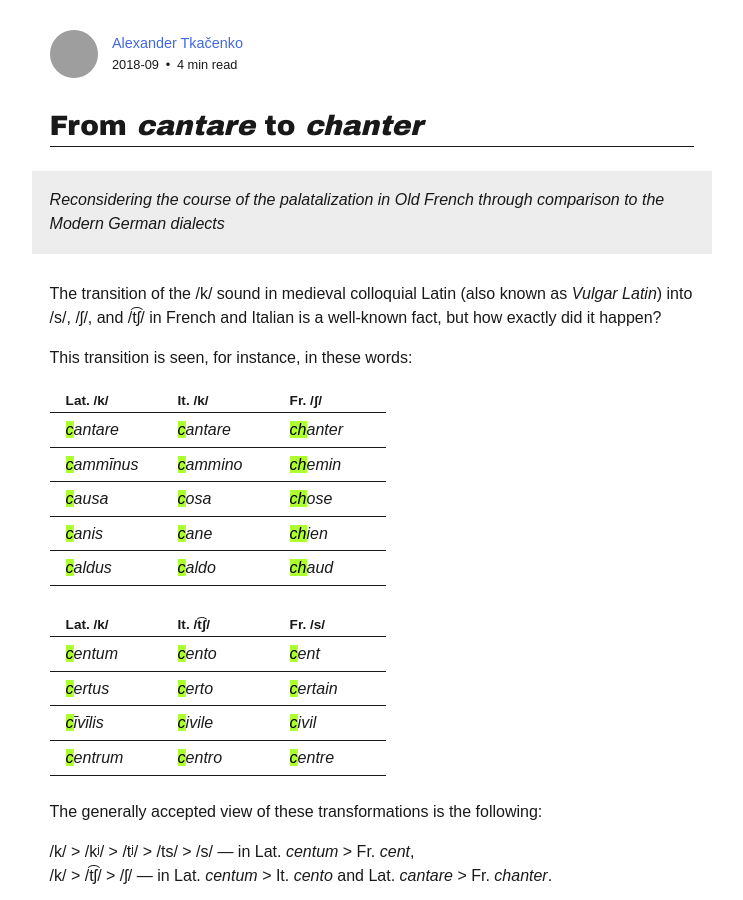
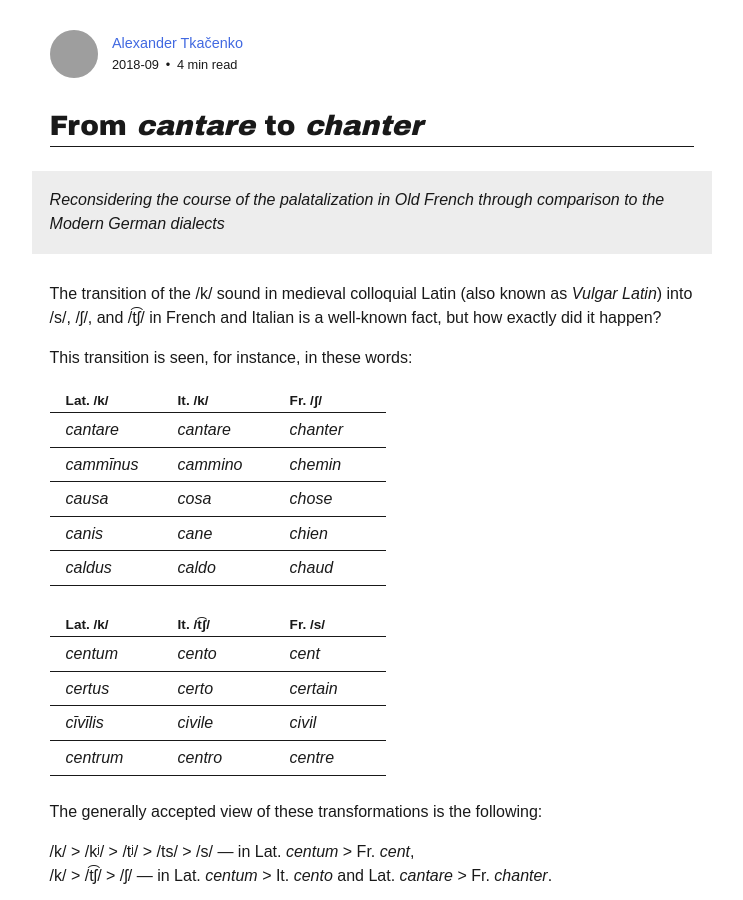
Before and after one commit to axtk/axtk.github.io, a Jekyll site: the page built from x/palatalization_in_Old_French.html, in a window 1280 px wide and 900 px high. Shown: the whole window, without its empty margins (268-1011 px from the left). Built offline with Jekyll 4.4.1, drawn with Linux system fonts in a browser that asks for light colours; grey boxes are pictures that could not be loaded.

Commit message:
remove highlights from palatalization examples

```diff
--- a/x/palatalization_in_Old_French.html
+++ b/x/palatalization_in_Old_French.html
@@ -25,29 +25,29 @@ abstract: Reconsidering the course of the palatalization in Old French through c
     <th>Fr. /ʃ/</th>
 </tr>
 <tr>
-    <td><i><mark>c</mark>antare</i></td>
-    <td><i><mark>c</mark>antare</i></td>
-    <td><i><mark>ch</mark>anter</i></td>
+    <td><i>cantare</i></td>
+    <td><i>cantare</i></td>
+    <td><i>chanter</i></td>
 </tr>
 <tr>
-    <td><i><mark>c</mark>ammīnus</i></td>
-    <td><i><mark>c</mark>ammino</i></td>
-    <td><i><mark>ch</mark>emin</i></td>
+    <td><i>cammīnus</i></td>
+    <td><i>cammino</i></td>
+    <td><i>chemin</i></td>
 </tr>
 <tr>
-    <td><i><mark>c</mark>ausa</i></td>
-    <td><i><mark>c</mark>osa</i></td>
-    <td><i><mark>ch</mark>ose</i></td>
+    <td><i>causa</i></td>
+    <td><i>cosa</i></td>
+    <td><i>chose</i></td>
 </tr>
 <tr>
-    <td><i><mark>c</mark>anis</i></td>
-    <td><i><mark>c</mark>ane</i></td>
-    <td><i><mark>ch</mark>ien</i></td>
+    <td><i>canis</i></td>
+    <td><i>cane</i></td>
+    <td><i>chien</i></td>
 </tr>
 <tr>
-    <td><i><mark>c</mark>aldus</i></td>
-    <td><i><mark>c</mark>aldo</i></td>
-    <td><i><mark>ch</mark>aud</i></td>
+    <td><i>caldus</i></td>
+    <td><i>caldo</i></td>
+    <td><i>chaud</i></td>
 </tr>
 </table>
 <br>
@@ -59,24 +59,24 @@ abstract: Reconsidering the course of the palatalization in Old French through c
     <th>Fr. /s/</th>
 </tr>
 <tr>
-    <td><i><mark>c</mark>entum</i></td>
-    <td><i><mark>c</mark>ento</i></td>
-    <td><i><mark>c</mark>ent</i></td>
+    <td><i>centum</i></td>
+    <td><i>cento</i></td>
+    <td><i>cent</i></td>
 </tr>
 <tr>
-    <td><i><mark>c</mark>ertus</i></td>
-    <td><i><mark>c</mark>erto</i></td>
-    <td><i><mark>c</mark>ertain</i></td>
+    <td><i>certus</i></td>
+    <td><i>certo</i></td>
+    <td><i>certain</i></td>
 </tr>
 <tr>
-    <td><i><mark>c</mark>īvīlis</i></td>
-    <td><i><mark>c</mark>ivile</i></td>
-    <td><i><mark>c</mark>ivil</i></td>
+    <td><i>cīvīlis</i></td>
+    <td><i>civile</i></td>
+    <td><i>civil</i></td>
 </tr>
 <tr>
-    <td><i><mark>c</mark>entrum</i></td>
-    <td><i><mark>c</mark>entro</i></td>
-    <td><i><mark>c</mark>entre</i></td>
+    <td><i>centrum</i></td>
+    <td><i>centro</i></td>
+    <td><i>centre</i></td>
 </tr>
 </table>
 
```
